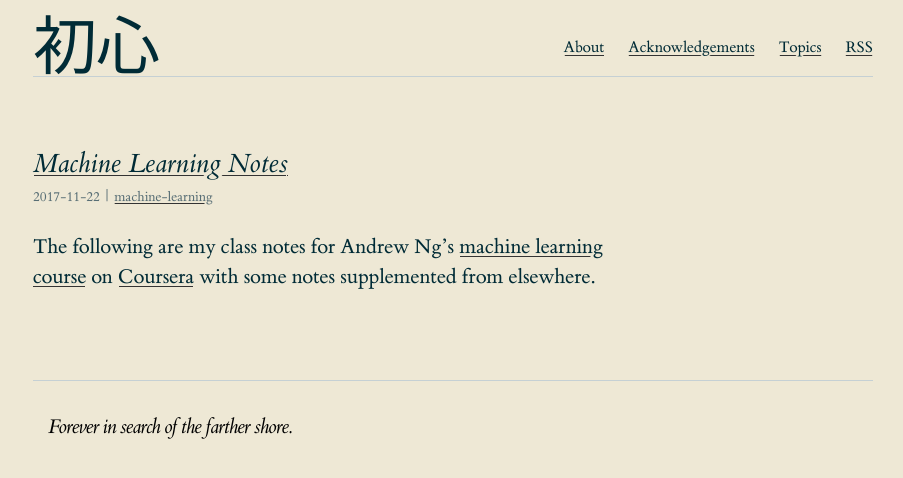
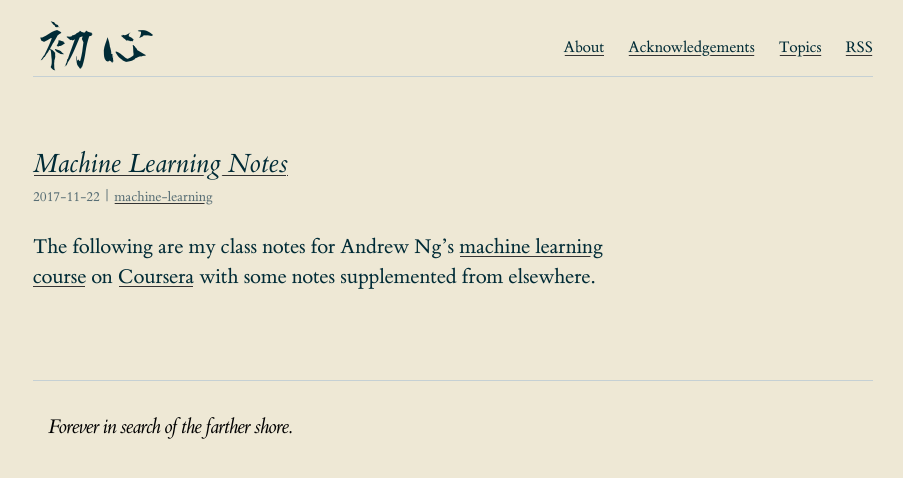
Before and after one commit to dempe/dempe.github.io, a Jekyll site: the page built from index.html, in a window 1280 px wide. Shown: the top 478 px of the page, without its empty margins (127-1030 px from the left). Built offline with Jekyll 4.4.1, drawn with Linux system fonts in a browser that asks for light colours; some web fonts are replaced.

Commit message:
test font

```diff
--- a/css/main.scss
+++ b/css/main.scss
@@ -51,13 +51,17 @@ $background-color: $base2;
              src: url("fonts/et-book/et-book-roman-old-style-figures/et-book-roman-old-style-figures.eot?#iefix") format("embedded-opentype"), url("fonts/et-book/et-book-roman-old-style-figures/et-book-roman-old-style-figures.woff") format("woff"), url("fonts/et-book/et-book-roman-old-style-figures/et-book-roman-old-style-figures.ttf") format("truetype"), url("fonts/et-book/et-book-roman-old-style-figures/et-book-roman-old-style-figures.svg#etbookromanosf") format("svg");
              font-weight: normal;
              font-style: normal; }
-
+/*
 @font-face { font-family: "kouzan-gyousho";
              src: url("fonts/kouzan/kouzan_gyousho.otf");
              unicode-range: U+521D, U+5FC3;
              font-weight: normal;
              font-style: normal; }
-
+*/
+@font-face { font-family: "kouzan-gyousho";
+             src: url("fonts/kouzan-test.ttf");
+             font-weight: normal;
+             font-style: normal; }
 /*
 @font-face { font-family: "kouzan-sousho";
              src: url("fonts/kouzan/kouzan_sousho.otf");
```
Also changed, not shown: css/fonts/kouzan-test.ttf (added), 1 other file.
